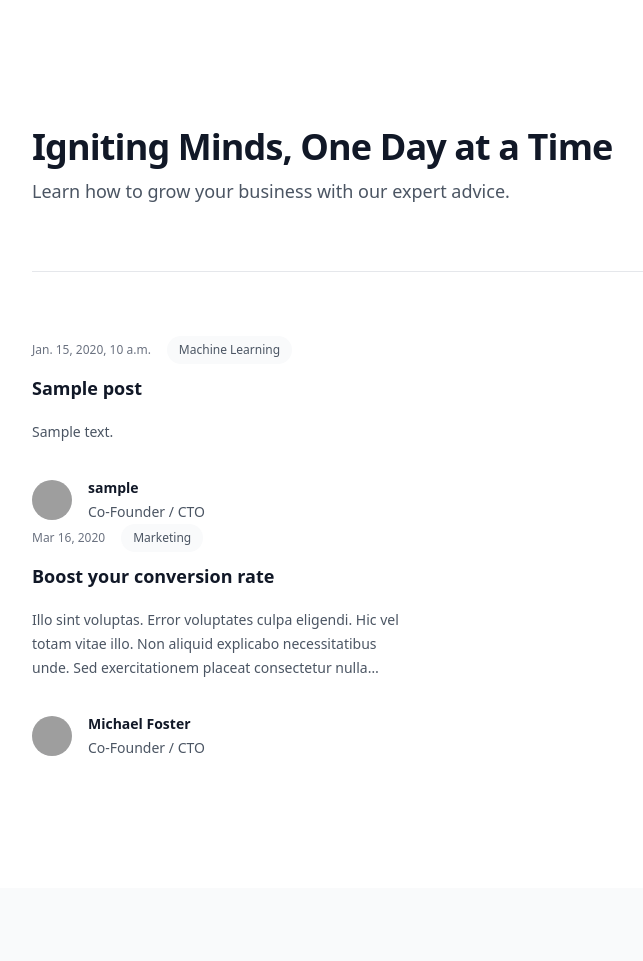
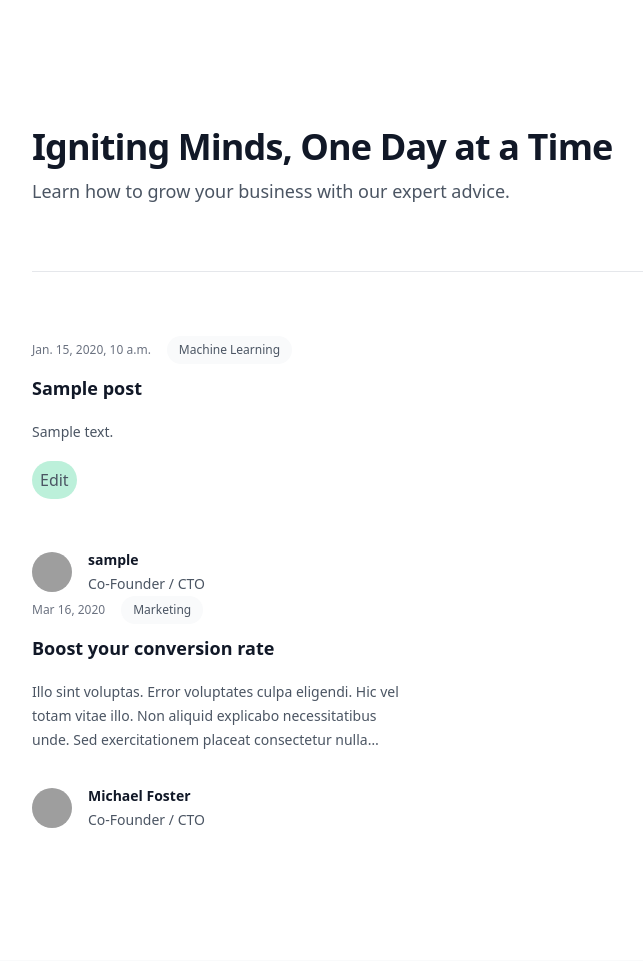
Before and after one commit to sphinx-austin/blogging-platform, a Django app: page / in a window 1280 px wide. Shown: the part 65-1026 px from the top of the page, without its empty margins (0-643 px from the left). Run offline with Django 4.2, Linux system fonts and the light colour scheme; tables that the repository leaves empty hold one stand-in row (values such as "Sample post"); style sheets or scripts are compiled from the project's sources; some libraries are stand-ins or nearby versions; grey boxes are pictures that could not be loaded.

Commit message:
config urls

```diff
--- a/templates/posts/home.html
+++ b/templates/posts/home.html
@@ -41,6 +41,15 @@
           <p class="mt-5 line-clamp-3 text-sm leading-6 text-gray-600">
             {{post.body}}
           </p>
+
+        </div>
+        <!-- edit button -->
+        <div class="py-6">
+          <a
+            href="/article/edit/{{post.id}}"
+            class="relative z-10 rounded-full bg-green-200 px-2 py-2 font-medium text-gray-600 hover:bg-green-300"
+            >Edit</a
+          >
         </div>
         <div class="relative mt-8 flex items-center gap-x-4">
           <img
```
